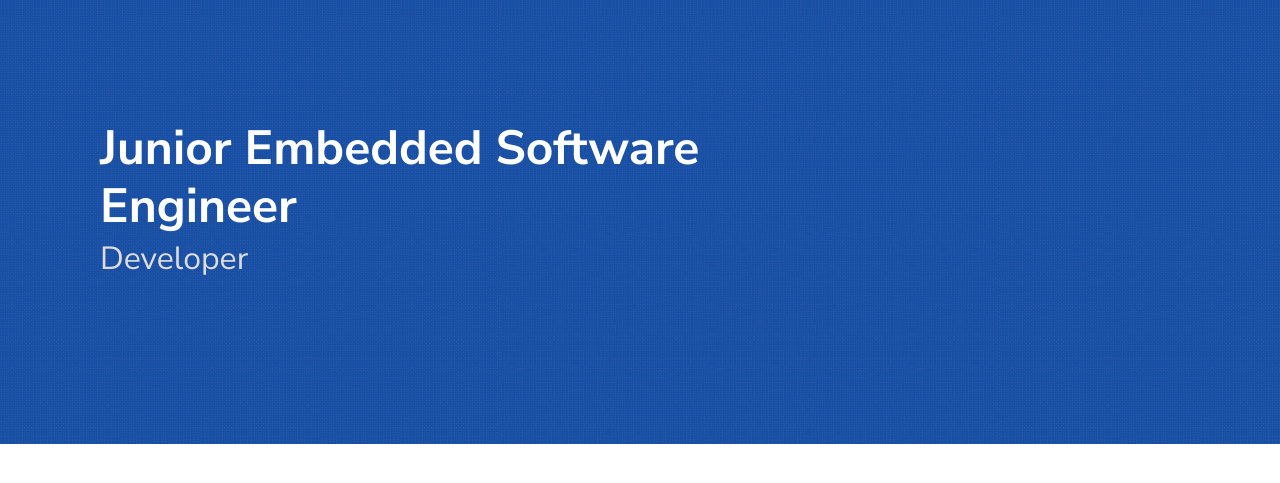
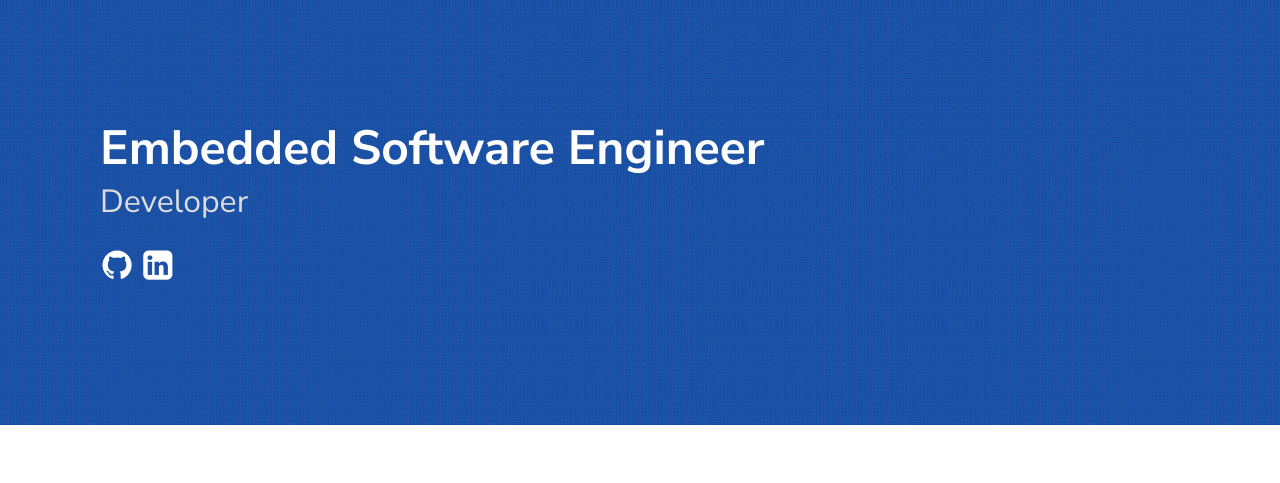
Before and after one commit to gabrielSoudry/gabrielSoudry.github.io, a Jekyll site: the page built from index.md, in a window 1280 px wide. Shown: the top 483 px of the page. Built offline with Jekyll 4.4.1, drawn with Linux system fonts in a browser that asks for light colours.

Commit message:
add github and linkedin page

```diff
--- a/_config.yml
+++ b/_config.yml
@@ -15,18 +15,17 @@ sass:
 
 permalink: /posts/:title/
 texture:
-  title: Junior Embedded Software Engineer
+  title: Embedded Software Engineer
   tagline: Developer
   date_format: "%b %-d, %Y"
   style: blue
   showNav: false
   showPicker: false
-
-# generate social links in footer
-social_links:
-  github:  gabi22top
-  linkedIn: in/gabriel-soudry
-  rss: rss
+  # generate social links in footer
+  social_links:
+    github: gabi22top
+    linkedIn: in/gabriel-soudry
+    rss: rss
 
 
 # If you want to link only specific pages in your header, uncomment
```
Also changed, not shown: 4 other files.
